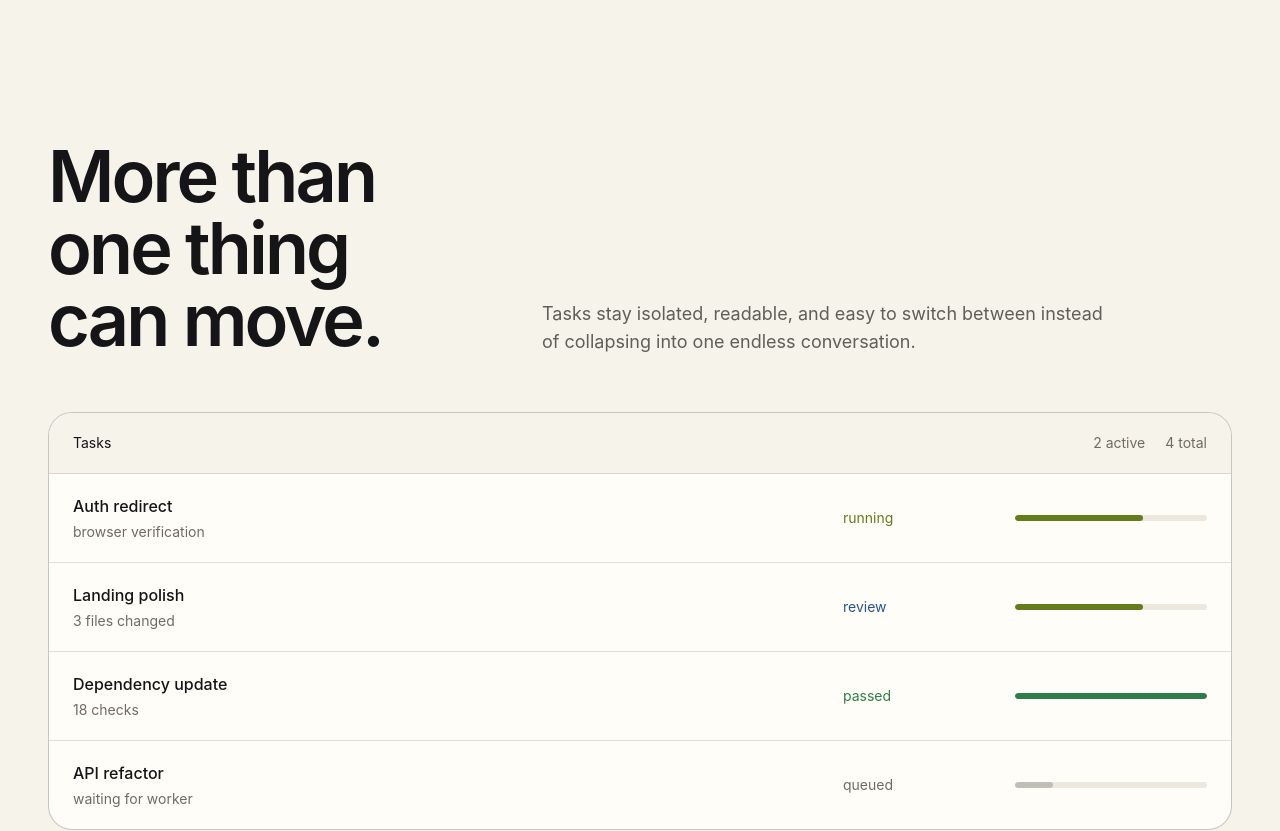
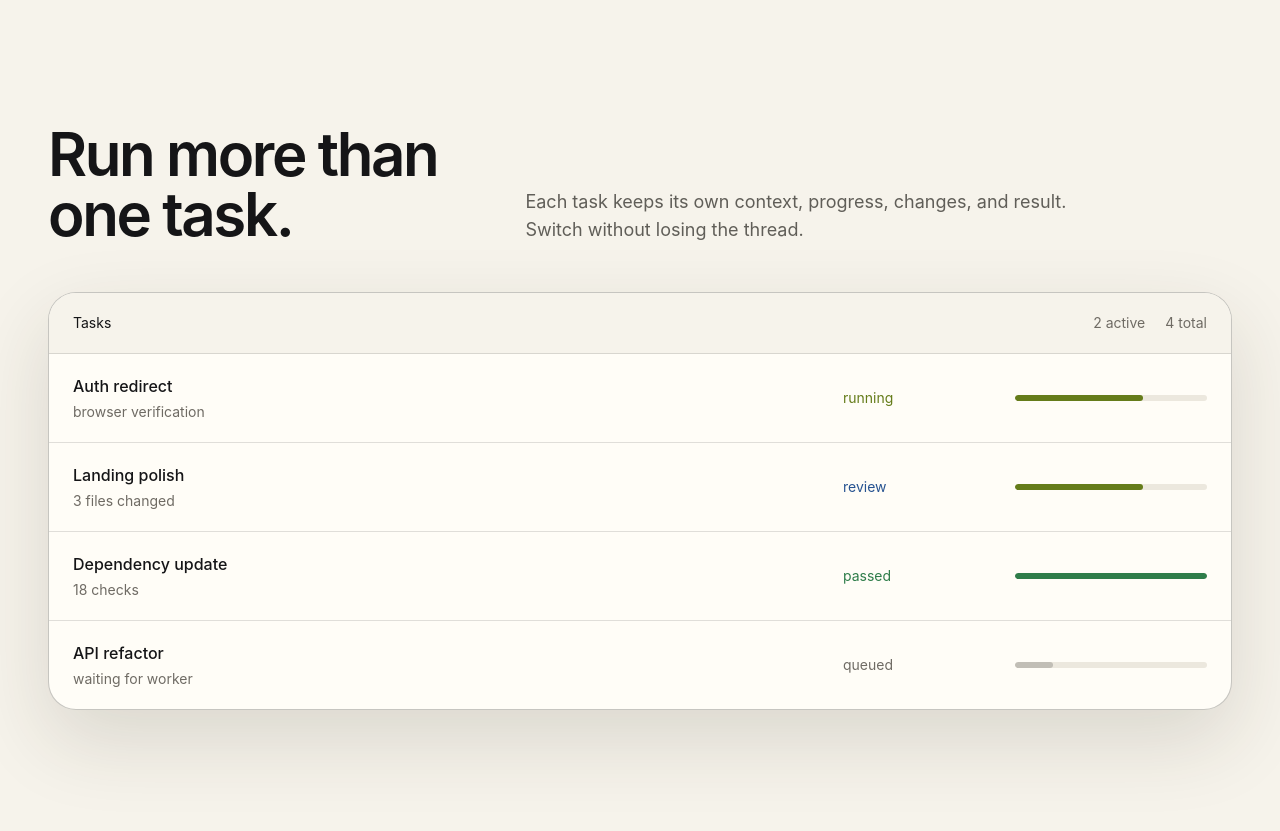
Before and after one commit to farismnrr/agentic-ai-workspace, a Svelte app in the folder web/: page / in a window 1280 px wide. Shown: the part 6300-7131 px from the top of the page. Built offline with nearby package versions, Linux system fonts and the light colour scheme.

Commit message:
refactor: sharpen parallel task storytelling

```diff
--- a/web/src/features/landing/components/ParallelSection.svelte
+++ b/web/src/features/landing/components/ParallelSection.svelte
@@ -7,15 +7,13 @@
   ] as const;
 </script>
 
-<section class="mx-auto w-full max-w-[1440px] px-5 py-24 sm:px-8 lg:px-12 lg:py-36">
-  <div class="grid gap-10 lg:grid-cols-[0.75fr_1.25fr] lg:items-end lg:gap-20">
-    <div>
-      <h2 class="text-4xl font-semibold tracking-[-0.04em] sm:text-6xl lg:text-7xl">More than one thing can move.</h2>
-    </div>
-    <p class="max-w-xl text-base leading-7 text-[var(--brand-text-secondary)] sm:text-lg">Tasks stay isolated, readable, and easy to switch between instead of collapsing into one endless conversation.</p>
+<section class="mx-auto w-full max-w-[1440px] px-5 py-24 sm:px-8 lg:px-12 lg:py-32">
+  <div class="grid gap-8 lg:grid-cols-[0.72fr_1.28fr] lg:items-end lg:gap-20">
+    <h2 class="max-w-xl text-4xl font-semibold tracking-[-0.04em] sm:text-5xl lg:text-6xl">Run more than one task.</h2>
+    <p class="max-w-xl text-base leading-7 text-[var(--brand-text-secondary)] sm:text-lg">Each task keeps its own context, progress, changes, and result. Switch without losing the thread.</p>
   </div>
 
-  <div class="mt-14 overflow-hidden rounded-3xl border border-[var(--brand-border-strong)] bg-base-100">
+  <div class="mt-12 overflow-hidden rounded-[1.75rem] border border-[var(--brand-border-strong)] bg-base-100 shadow-[var(--brand-shadow)]">
     <div class="grid grid-cols-3 gap-5 border-b border-[var(--brand-border)] bg-base-200 px-6 py-5 text-sm sm:grid-cols-[1fr_auto_auto]">
       <span>Tasks</span><span class="text-[var(--brand-text-tertiary)]">2 active</span><span class="text-[var(--brand-text-tertiary)]">4 total</span>
     </div>
```
